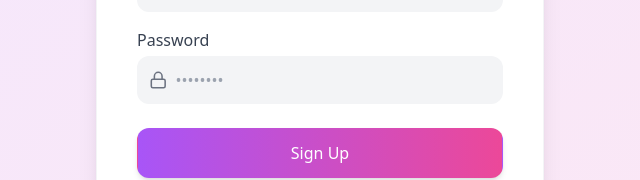
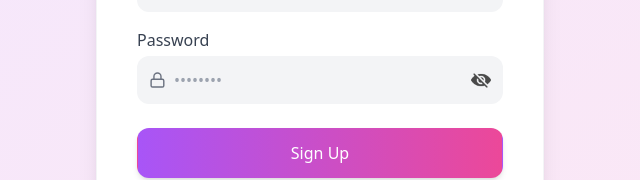
Before and after one commit to mohiteakanksha/finance-tracker, a React (Vite) app: page /signin in a window 1280 px wide. Shown: the part 400-580 px from the top of the page, without its empty margins (320-960 px from the left). Built offline with nearby package versions, Linux system fonts and the light colour scheme.

Commit message:
SplashScreen page added

```diff
--- a/src/pages/Analytics.jsx
+++ b/src/pages/Analytics.jsx
@@ -147,13 +147,13 @@ export default function Analytics() {
   };
 
   return (
-    <div className="min-h-screen w-screen flex bg-white">
+    <div className="h-screen w-screen bg-gradient-to-br from-white to-purple-100 flex">
       <Sidebar />
 
-      <div className="flex-1 ml-64">
+      <div className="flex-1 ml-10">
         <Navbar />
 
-         <div className=" mt-16 h-[calc(100vh-4rem)] overflow-y-auto">
+         <div className=" mt-16 overflow-y-auto">
           <div className="flex justify-between items-center">
             <h2 className="text-xl font-semibold">Analytics & Reports</h2>
             <button
@@ -181,7 +181,7 @@ export default function Analytics() {
 
           {/* ------------------ OVERVIEW ------------------ */}
           {tab === "overview" && (
-            <div className="mt-10 space-y-10">
+            <div className="mt-0 space-y-10">
 
               {/* ----------- Annual Income vs Expense ----------- */}
               <div className="bg-white border rounded-xl p-6 shadow-sm">
--- a/src/pages/SignIn.jsx
+++ b/src/pages/SignIn.jsx
@@ -2,7 +2,6 @@
 import { Mail, Lock, User, Wallet } from "lucide-react";
 import { useState } from "react";
 import { TrendingUp, PiggyBank, Target } from "lucide-react";
-
 import { useNavigate } from "react-router-dom";
 import api from "../axiosConfig";
 
@@ -10,6 +9,7 @@ export default function Signup() {
   const [name, setName] = useState("");
   const [email, setEmail] = useState("");
   const [password, setPassword] = useState("");
+  const [showPassword, setShowPassword] = useState(false); // 👈 added
 
   const navigate = useNavigate();
 
@@ -40,6 +40,7 @@ export default function Signup() {
   return (
     <div className="h-screen w-screen flex items-center justify-center bg-gradient-to-br from-purple-100 to-pink-100">
       <div className="bg-white w-full max-w-md rounded-3xl shadow-xl p-10 border border-gray-100">
+
         <div className="flex justify-center">
           <div className="bg-gradient-to-br from-purple-500 to-pink-500 p-4 rounded-2xl shadow-md">
             <Wallet className="text-white w-10 h-10" />
@@ -54,6 +55,7 @@ export default function Signup() {
         </p>
 
         <div className="mt-8">
+          {/* Name */}
           <label className="font-medium text-gray-700">Full Name</label>
           <div className="flex items-center gap-2 mt-1 bg-gray-100 p-3 rounded-xl">
             <User className="text-gray-500 w-5" />
@@ -66,6 +68,7 @@ export default function Signup() {
             />
           </div>
 
+          {/* Email */}
           <label className="font-medium text-gray-700 mt-4 block">Email</label>
           <div className="flex items-center gap-2 mt-1 bg-gray-100 p-3 rounded-xl">
             <Mail className="text-gray-500 w-5" />
@@ -78,18 +81,26 @@ export default function Signup() {
             />
           </div>
 
+          {/* Password with eye toggle */}
           <label className="font-medium text-gray-700 mt-4 block">Password</label>
           <div className="flex items-center gap-2 mt-1 bg-gray-100 p-3 rounded-xl">
             <Lock className="text-gray-500 w-5" />
             <input
-              type="password"
+              type={showPassword ? "text" : "password"}
               placeholder="••••••••"
               className="bg-transparent outline-none w-full text-gray-700"
               value={password}
               onChange={(e) => setPassword(e.target.value)}
             />
+            <img
+              src={showPassword ? "/src/assets/eye-open.png" : "/src/assets/eye-closed.png"}
+              alt="toggle"
+              className="w-5 h-5 cursor-pointer opacity-70 hover:opacity-100"
+              onClick={() => setShowPassword(!showPassword)}
+            />
           </div>
 
+          {/* Signup Button */}
           <button
             onClick={handleSignup}
             className="w-full mt-6 py-3 rounded-xl text-white font-medium bg-gradient-to-r from-purple-500 to-pink-500 shadow-md hover:opacity-90 transition"
@@ -107,6 +118,8 @@ export default function Signup() {
             </span>
           </p>
         </div>
+
+        {/* Bottom Icons */}
         <div className="flex justify-between mt-10 text-center">
 
           {/* Track Income */}
--- a/src/pages/SplashScreen.jsx
+++ b/src/pages/SplashScreen.jsx
@@ -5,7 +5,7 @@ export default function SplashScreen() {
   return (
     <div
       className="h-screen w-screen
-        flex flex-col items-center justify-center h-screen w-full
+        flex flex-col items-center justify-center w-full
         bg-gradient-to-br from-purple-600 to-pink-500
         animate-screenFade
       "
```
Lines whose indentation alone changed are shown as unchanged.
